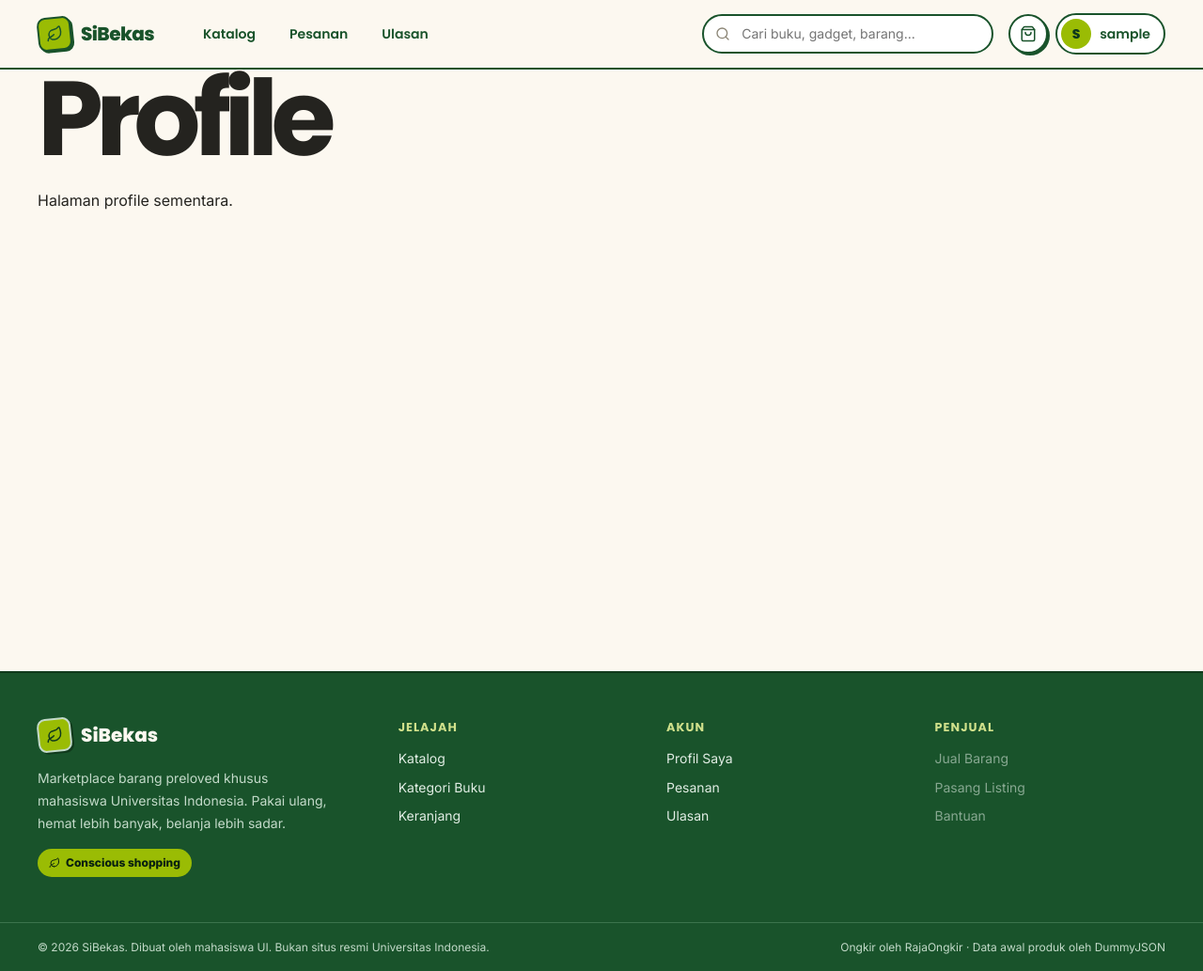
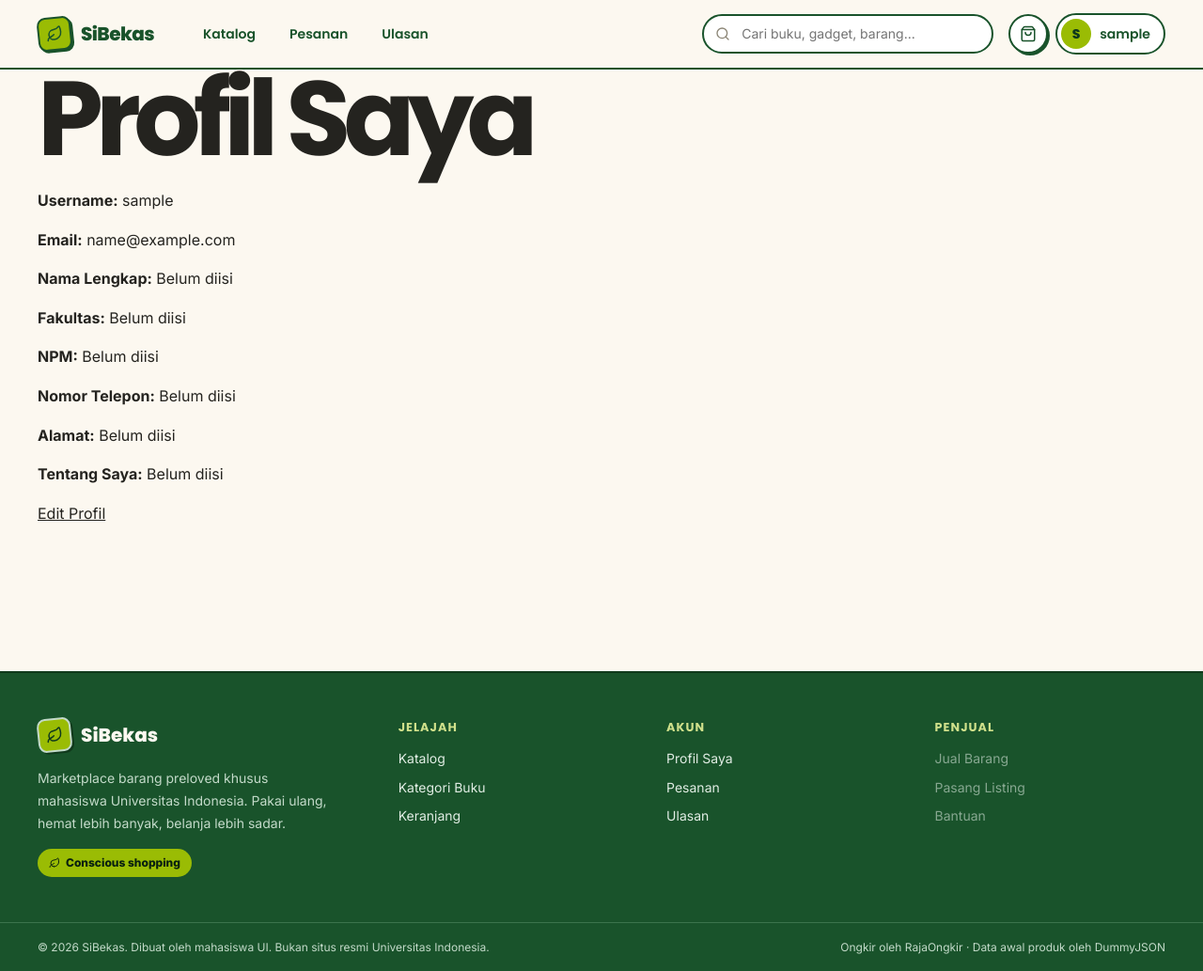
Before and after one commit to pbp-F-kelompok-2/SiBekas, a Django app: page /profile/ in a window 1280 px wide. Shown: the whole page at 94% size. Run offline with Django 5.2, Linux system fonts and the light colour scheme; the visitor is signed in with stand-in values (Sample User, id 1); data comes from the database, SQL or seed files in the repository; data that the repository does not hold is empty.

Commit message:
feat: Menambahkan Halaman Edit Profil dan Memperbarui Halaman Profil

```diff
--- a/templates/profiles/index.html
+++ b/templates/profiles/index.html
@@ -1,6 +1,22 @@
 {% extends "base.html" %}
 
+{% block title %}Profil Saya | SiBekas{% endblock %}
+
 {% block content %}
-<h1>Profile</h1>
-<p>Halaman profile sementara.</p>
+<section>
+    <h1>Profil Saya</h1>
+
+    <div>
+        <p><strong>Username:</strong> {{ request.user.username }}</p>
+        <p><strong>Email:</strong> {{ request.user.email }}</p>
+        <p><strong>Nama Lengkap:</strong> {{ profile.full_name|default:"Belum diisi" }}</p>
+        <p><strong>Fakultas:</strong> {{ profile.faculty|default:"Belum diisi" }}</p>
+        <p><strong>NPM:</strong> {{ profile.student_id|default:"Belum diisi" }}</p>
+        <p><strong>Nomor Telepon:</strong> {{ profile.phone_number|default:"Belum diisi" }}</p>
+        <p><strong>Alamat:</strong> {{ profile.address|default:"Belum diisi" }}</p>
+        <p><strong>Tentang Saya:</strong> {{ profile.bio|default:"Belum diisi" }}</p>
+    </div>
+
+    <a href="{% url 'profile:edit' %}">Edit Profil</a>
+</section>
 {% endblock %}
```
Also changed, not shown: templates/profiles/edit_profile.html (added, +41 -0 lines).
